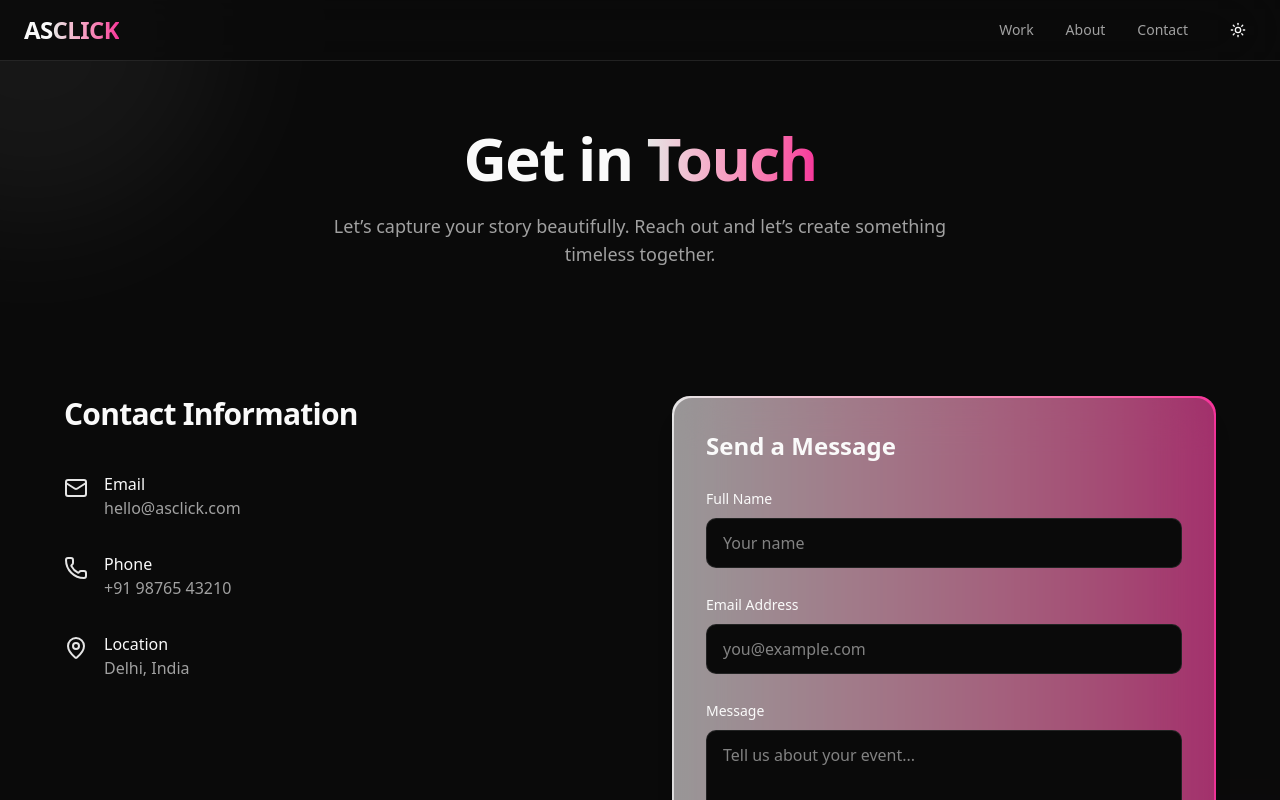
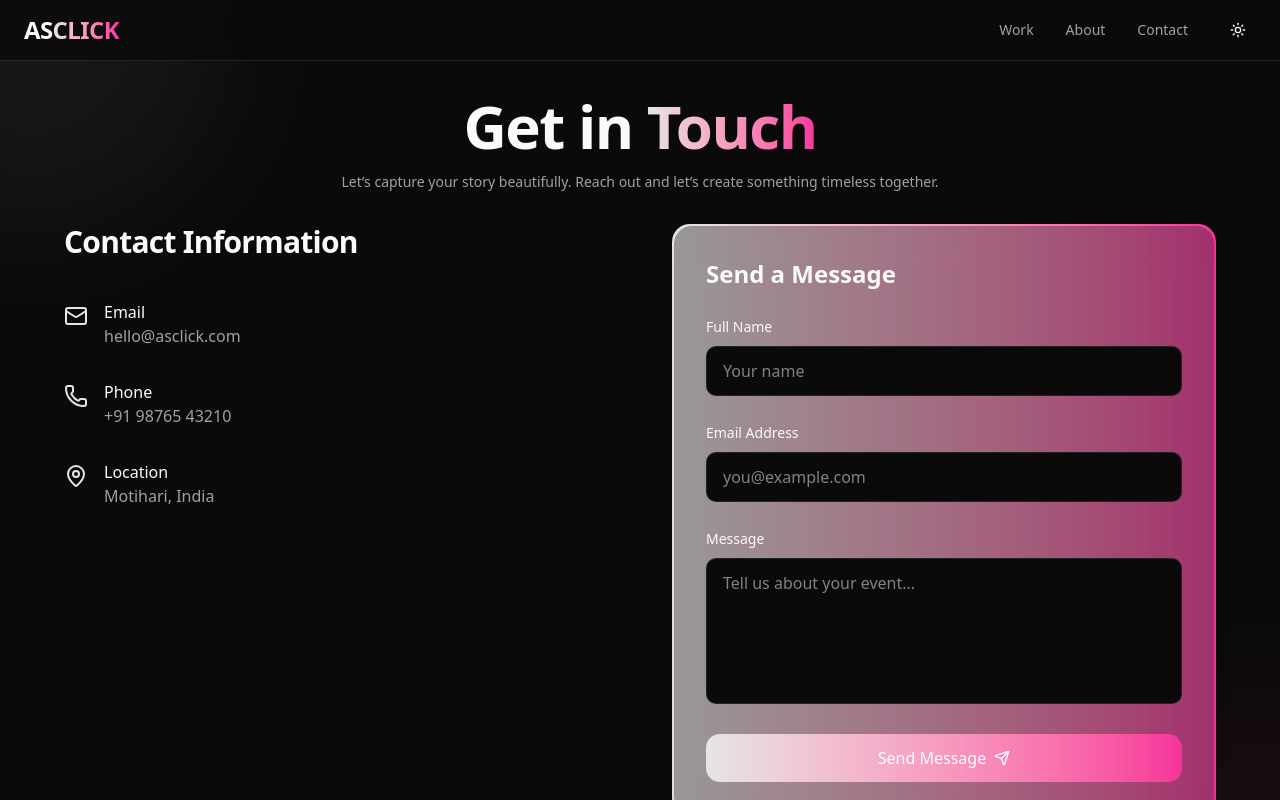
Before and after one commit to programmerbanda/asclick, a Next.js app: page /contact in a window 1280 px wide. Shown: the top 800 px of the page. Built offline with nearby package versions, Linux system fonts and the light colour scheme.

Commit message:
fix some issue

```diff
--- a/app/about/page.tsx
+++ b/app/about/page.tsx
@@ -37,10 +37,10 @@ function Counter({ target }: { target: number }) {
 
 export default function AboutPage() {
   return (
-    <div className="bg-white dark:bg-[#0f0f12] text-gray-900 dark:text-gray-100 transition-colors duration-300">
+    <div className="overflow-x-hidden bg-white dark:bg-[#0f0f12] text-gray-900 dark:text-gray-100 transition-colors duration-300">
 
       {/* HERO */}
-      <section className="py-24 md:py-32 px-6 text-center">
+      <section className="pt-24 pb-8 px-6 text-center">
         <motion.h1
           initial={{ opacity: 0, y: 40 }}
           whileInView={{ opacity: 1, y: 0 }}
@@ -53,7 +53,7 @@ export default function AboutPage() {
           </span>
         </motion.h1>
 
-        <p className="mt-6 max-w-2xl mx-auto text-gray-600 dark:text-gray-400 text-lg">
+        <p className="mt-4 max-w-2xl mx-auto text-gray-600 dark:text-gray-400 text-sm">
           A cinematic journey of emotions, artistry, and timeless wedding storytelling.
         </p>
       </section>
--- a/app/contact/page.tsx
+++ b/app/contact/page.tsx
@@ -25,7 +25,7 @@ export default function ContactPage() {
       <div className="absolute -bottom-40 -right-40 w-96 h-96 bg-pink-500/20 rounded-full blur-3xl opacity-30"></div>
 
       {/* HERO */}
-      <section className="relative py-24 md:py-32 px-6 text-center">
+      <section className="relative pt-24 pb-8 px-6 text-center">
         <motion.h1
           initial={{ opacity: 0, y: 40 }}
           whileInView={{ opacity: 1, y: 0 }}
@@ -44,7 +44,7 @@ export default function ContactPage() {
           whileInView={{ opacity: 1, y: 0 }}
           transition={{ delay: 0.2, duration: 0.6 }}
           viewport={{ once: true }}
-          className="mt-6 text-lg text-gray-600 dark:text-muted-foreground max-w-2xl mx-auto"
+          className="mt-4 text-sm text-gray-600 dark:text-muted-foreground max-w-2xl mx-auto"
         >
           Let’s capture your story beautifully. Reach out and let’s create
           something timeless together.
@@ -95,7 +95,7 @@ export default function ContactPage() {
                   <p className="font-medium text-gray-900 dark:text-foreground">
                     Location
                   </p>
-                  <p>Delhi, India</p>
+                  <p>Motihari, India</p>
                 </div>
               </div>
 
@@ -160,7 +160,7 @@ export default function ContactPage() {
                   <button
                     type="submit"
                     disabled={loading}
-                    className="w-full flex items-center justify-center gap-2 bg-gradient-to-r from-primary to-pink-500 text-white py-3 rounded-xl hover:opacity-90 hover:scale-[1.02] transition-all duration-300"
+                    className="w-full flex items-center justify-center gap-2 bg-gradient-to-r from-primary to-pink-500 text-white py-3 rounded-xl hover:opacity-90 hover:scale-[1.02] transition-all duration-300 cursor-pointer disabled:opacity-50 disabled:cursor-not-allowed"
                   >
                     {loading ? "Sending..." : "Send Message"}
                     <Send className="w-4 h-4" />
--- a/app/work/page.tsx
+++ b/app/work/page.tsx
@@ -72,7 +72,7 @@ export default function WorkPage() {
             Captured
           </span>
         </h1>
-        <p className="mt-6 max-w-2xl text-sm mx-auto text-gray-600 dark:text-gray-400">
+        <p className="mt-4 max-w-2xl text-sm mx-auto text-gray-600 dark:text-gray-400">
           A curated collection of timeless wedding memories crafted with
           cinematic precision.
         </p>
```
